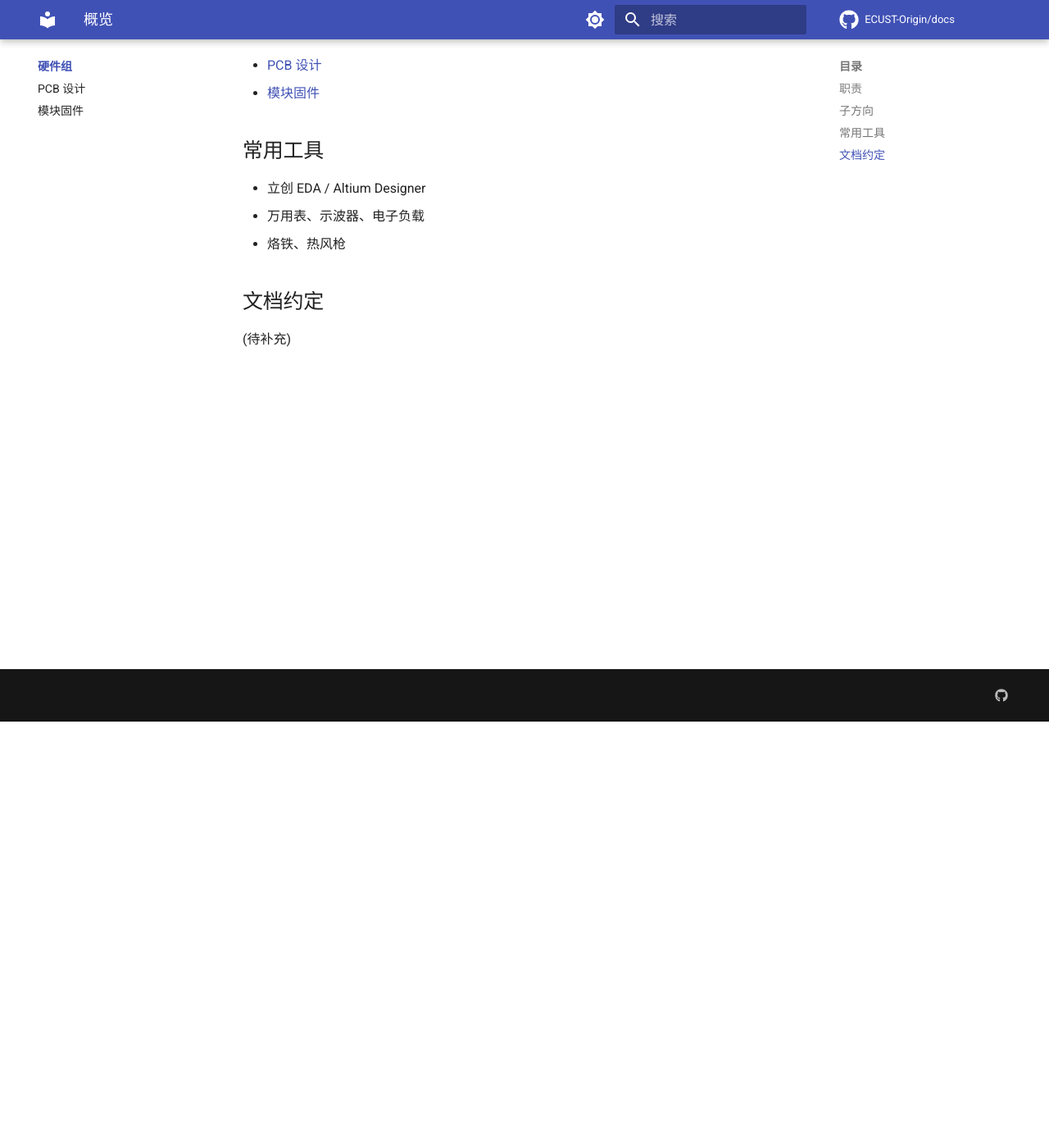
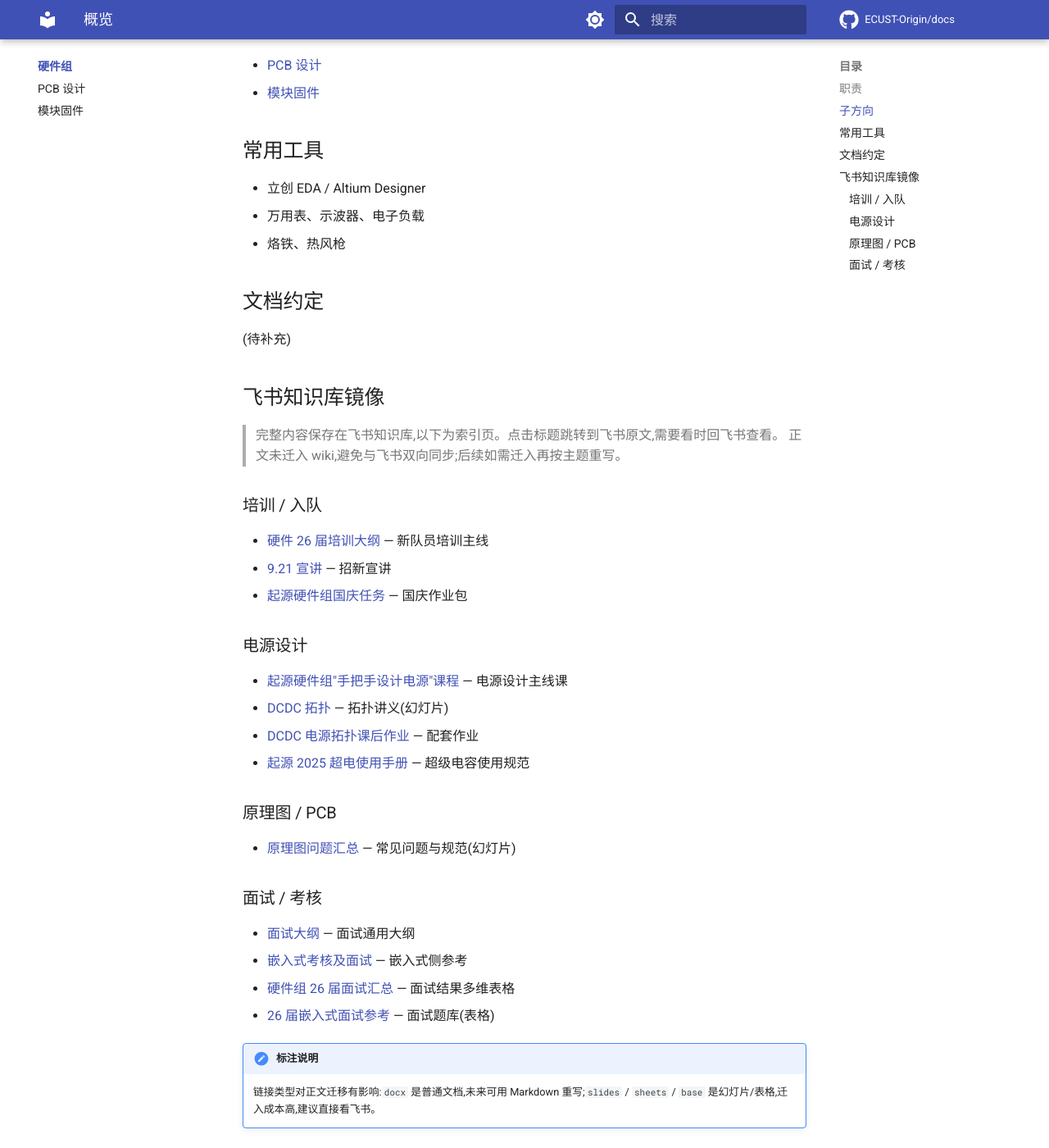
Before and after one commit to ECUST-Origin/docs, an MkDocs documentation site: the page built from docs/hardware/index.md, in a window 1280 px wide and 1400 px high, scrolled down 520 px. Shown: the whole window at 82% size. Built offline with MkDocs 1.6.1 and Material for MkDocs 9.7.7, drawn with Linux system fonts in a browser that asks for light colours; comment, search, counter and statistics services are not loaded.

Commit message:
docs: add hardware feishu knowledge base index page
Append a mirror index to docs/hardware/index.md with links to 12
feishu docs + 1 PDF, grouped by theme (培训/电源/原理图/面试).
Body content stays in feishu; this is a stub for future migration.

Also add temp/ to .gitignore to keep the feishu export out of git.

```diff
--- a/docs/hardware/index.md
+++ b/docs/hardware/index.md
@@ -24,3 +24,35 @@
 ## 文档约定
 
 (待补充)
+
+## 飞书知识库镜像
+
+> 完整内容保存在飞书知识库,以下为索引页。点击标题跳转到飞书原文,需要看时回飞书查看。
+> 正文未迁入 wiki,避免与飞书双向同步;后续如需迁入再按主题重写。
+
+### 培训 / 入队
+
+- [硬件 26 届培训大纲](https://www.feishu.cn/docx/KVj0dStY6oOMa9xmc04cboWHnic) — 新队员培训主线
+- [9.21 宣讲](https://www.feishu.cn/docx/CYYsdzCb5oPnpsxOOEYcEQ75nbf) — 招新宣讲
+- [起源硬件组国庆任务](https://www.feishu.cn/docx/ASUzdI0TOo7SnYxKUgXcgXWFnfn) — 国庆作业包
+
+### 电源设计
+
+- [起源硬件组"手把手设计电源"课程](https://www.feishu.cn/docx/NXj1d6801oWUjYxh2mfcmZ9Fn1f) — 电源设计主线课
+- [DCDC 拓扑](https://www.feishu.cn/slides/DmjbsTX3olrfTDdxfi8cIcprnub) — 拓扑讲义(幻灯片)
+- [DCDC 电源拓扑课后作业](https://www.feishu.cn/docx/QIA7datjDoh8gPxGh3jc9qw5nWh) — 配套作业
+- [起源 2025 超电使用手册](https://dvpasat8qf9.feishu.cn/wiki/IGnEwPNe6ivqOrkfCGRc0XYTnbh) — 超级电容使用规范
+
+### 原理图 / PCB
+
+- [原理图问题汇总](https://www.feishu.cn/slides/YcxQsfvIRlXk7yd18WtcFFKGnoe) — 常见问题与规范(幻灯片)
+
+### 面试 / 考核
+
+- [面试大纲](https://www.feishu.cn/docx/Fs32dpmvnohmhoxk75bcRaYlnef) — 面试通用大纲
+- [嵌入式考核及面试](https://www.feishu.cn/docx/XHIwdb3I6o6Q52xuEHscVoYInih) — 嵌入式侧参考
+- [硬件组 26 届面试汇总](https://www.feishu.cn/base/YA8Kbu9tnahNYAsrTGZc3ypqnbS) — 面试结果多维表格
+- [26 届嵌入式面试参考](https://www.feishu.cn/sheets/VB1Pssi33h8a7Ct4GvNcwpw2nzf) — 面试题库(表格)
+
+!!! note "标注说明"
+    链接类型对正文迁移有影响:`docx` 是普通文档,未来可用 Markdown 重写;`slides` / `sheets` / `base` 是幻灯片/表格,迁入成本高,建议直接看飞书。
```
Also changed, not shown: 1 other file.
